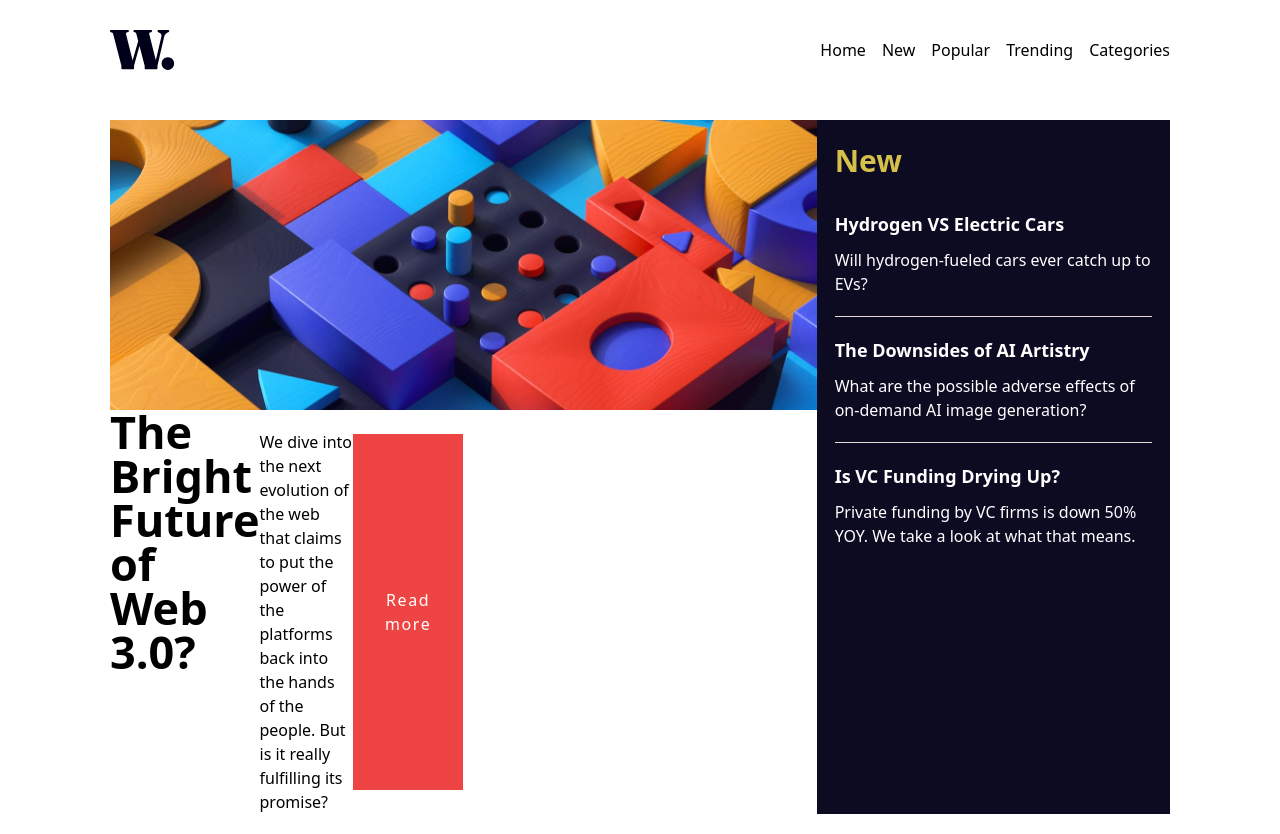
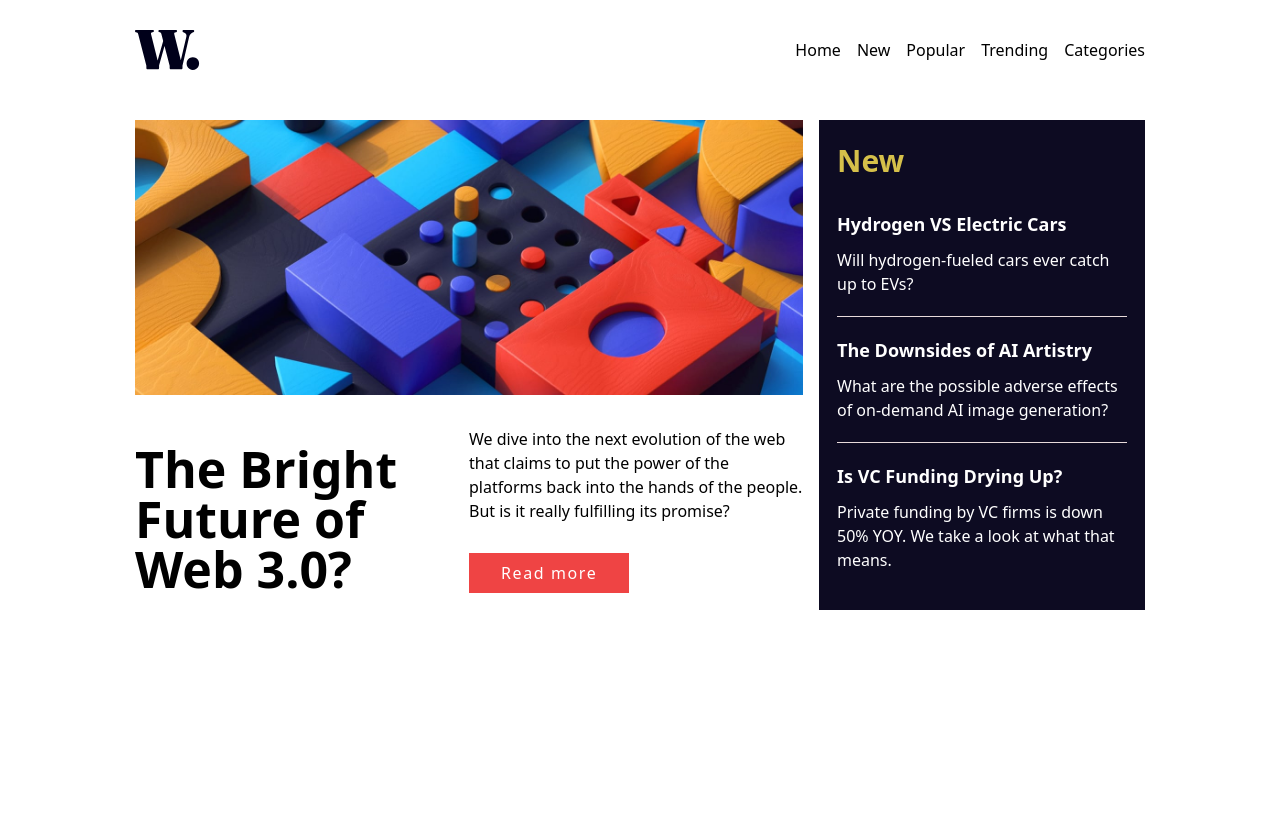
Before and after one commit to Iam-Ebuka/News-homepage-FrontendMentor.io, a React (Vite) app: page / in a window 1280 px wide. After the commit the page ends 800 px from the top, so only its background shows below. Built offline with nearby package versions, Linux system fonts and the light colour scheme.

Commit message:
did 90% of the hero section

```diff
--- a/src/Body.tsx
+++ b/src/Body.tsx
@@ -4,18 +4,19 @@ import mobileImg from "./assets/images/image-web-3-mobile.jpg"
 
 function Body() {
   return (
-    <div className=' container p-[20px] mx-auto max-w-[1100px] grid md:grid-cols-3 md:grid-row-2'>
-        <div className='md:col-span-2'>
+    <div className=' container p-[20px] mx-auto max-w-[1050px] grid lg:grid-cols-3 lg:grid-rows-[auto, auto] gap-4'>
+        <div className='lg:col-span-2'>
             <img className='md:hidden' src={mobileImg} alt="mobile Hero Section" />
             <img className='hidden md:block' src={desktopImg} alt='desktop hero section' />
         </div>
-        <div className='col-span2 row-start-2 flex'>
-            <h1 className='text-[45px] leading-[44px] font-bold'>The Bright Future of Web 3.0?</h1>
-            <p className='mt-[20px]'>We dive into the next evolution of the web that claims to put the power of the platforms back into the hands of the people. But is it really fulfilling its promise?</p>
-
-            <button className='bg-red-500 text-white px-8 py-2 tracking-widest my-6'>Read more</button>
+        <div className='lg:col-span-2 lg:row-start-2 lg:grid lg:grid-cols-2'>
+            <h1 className='text-[45px] lg:text-[50px] lg:leading-[50px] leading-[44px] font-bold lg:flex lg:items-center'>The Bright Future of Web 3.0?</h1>
+            <div >
+                <p className='mt-[20px] lg:mt-0'>We dive into the next evolution of the web that claims to put the power of the platforms back into the hands of the people. But is it really fulfilling its promise?</p>
+                <button className='bg-red-500 text-white px-8 py-2 tracking-widest my-6 lg:my-0 lg:mt-[30px]'>Read more</button>
+            </div>
         </div>
-        <div className='bg-[#0d0b22] text-white p-[18px] md:col-start-3 md:row-span-2 '>
+        <div className='bg-[#0d0b22] text-white p-[18px] lg:col-start-3 lg:row-span-2 '>
             <h2 className='text-[#d5c04a] text-[30px] font-bold pb-[8px]'>New</h2>
             <div className='border-b border-[#e8dbdb] py-[20px]'>
                 <h4 className='font-bold text-[18px] pb-[10px]'>Hydrogen VS Electric Cars</h4>
--- a/src/Header.tsx
+++ b/src/Header.tsx
@@ -5,7 +5,7 @@ import menuOpen from "./assets/images/icon-menu.svg";
 
 const Header: React.FC = () => {
   return (
-    <div className='flex justify-between items-center container h-[100px] p-[20px] mx-auto max-w-[1100px]'>
+    <div className='flex justify-between items-center container h-[100px] p-[20px] mx-auto max-w-[1050px]'>
         <div>
             <img src={logo} alt='logo' />
         </div>
```
